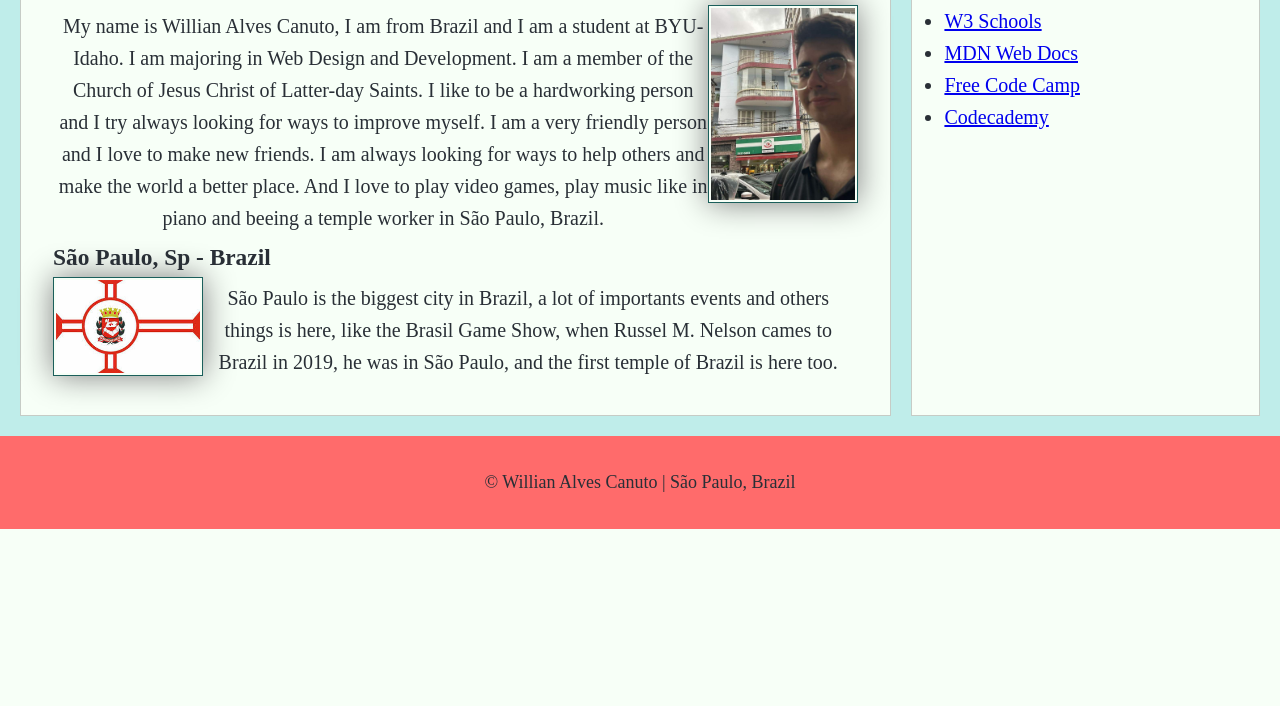
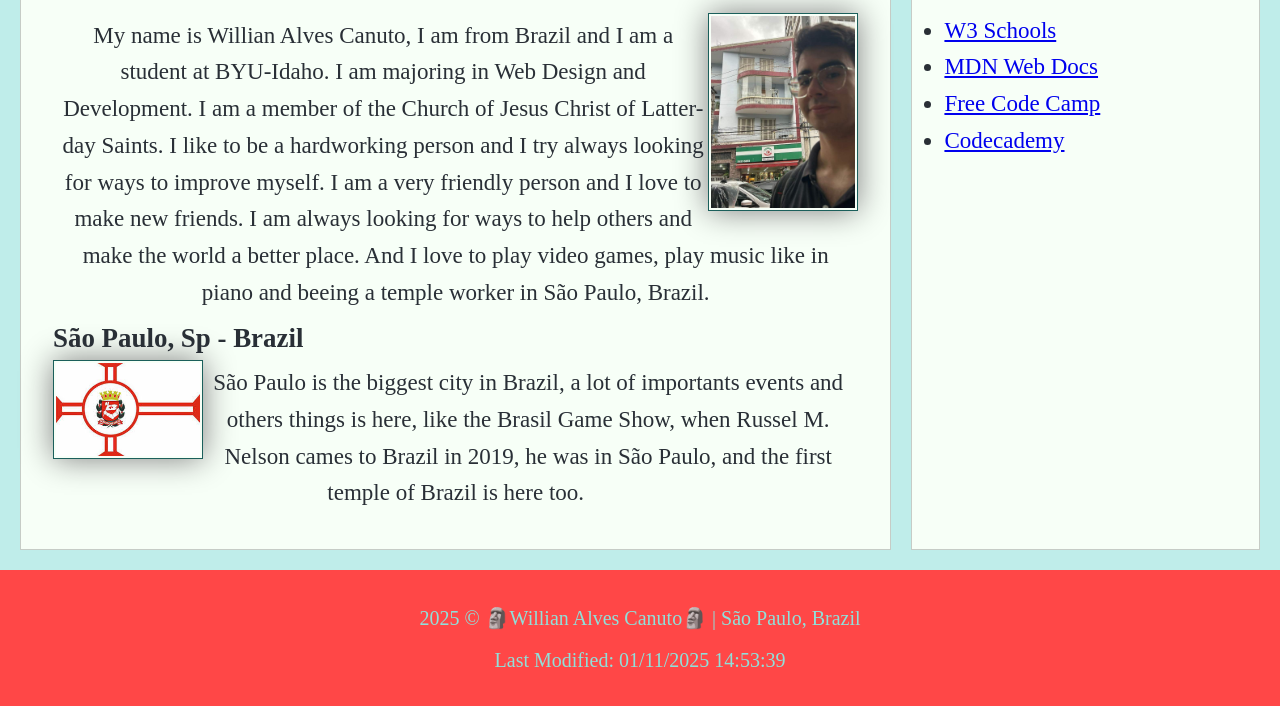
Before and after one commit to CaptainWillKidd/wdd131, a plain HTML site: page week01/index.html in a window 1280 px wide. Shown: the part 282-988 px from the top of the page. Before the commit the page ends 811 px from the top, so only its background shows below. Drawn offline with Linux system fonts and the light colour scheme; a web font is replaced by a local one.

Commit message:
Just more ajust

```diff
--- a/week01/index.html
+++ b/week01/index.html
@@ -59,8 +59,13 @@
     </main>
 
     <footer>
-        <span id="currentyear"></span> &copy; Willian Alves Canuto | São Paulo, Brazil
-        <span id="lastmodified"></span>
+        <div class="top">
+            <span id="currentyear"></span> &copy; 🗿Willian Alves Canuto🗿 | São Paulo, Brazil
+        </div>
+
+        <div class="footer-bottom">
+            <span id="lastmodified"></span>
+        </div>
     </footer>
 </body>
 </html>
--- a/week01/scripts/getdates.js
+++ b/week01/scripts/getdates.js
@@ -0,0 +1,7 @@
+document.addEventListener("DOMContentLoaded", function() {
+    const currentYear = new Date().getFullYear();
+    document.getElementById("currentyear").textContent = currentYear;
+
+    const lastModified = document.lastModified;
+    document.getElementById("lastmodified").textContent = `Last Modified: ${lastModified}`;
+});
--- a/week01/styles/base.css
+++ b/week01/styles/base.css
@@ -91,7 +91,7 @@ main p {
     background-color: #F7FFF7;
     color: #292F36;
     text-align: justify;
-    font-size: 20px;
+    font-size: 23px;
 }
 
 .card1 h2, .card2 h2 {
@@ -103,9 +103,18 @@ main p {
 }
 
 footer {
-    background: #FF6B6B;
+    background: #FF4747;
     padding: 2rem;
     text-align: center;
-    font-size: 18px;
+    font-size: 20px;
     grid-column: 1 / 5;
+    color: #90E0DA;
 }
+
+.top {
+    display: inline-block;
+}
+
+.footer-bottom {
+    margin-top: 10px;
+}
```
